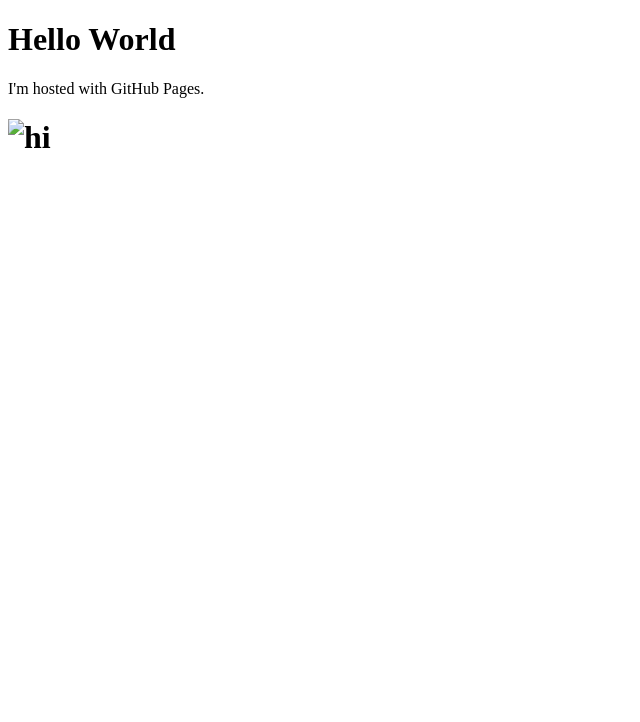
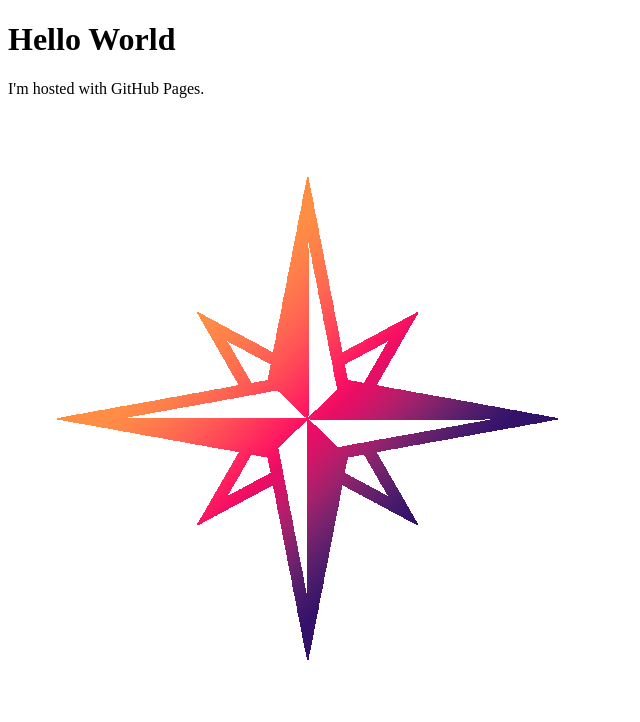
Before and after one commit to Sir-Spyro/Sir-Spyro.github.io, a plain HTML site: page index.html in a window 1280 px wide. Shown: the whole page, without its empty margins (0-640 px from the left). Drawn offline with Linux system fonts and the light colour scheme.

Commit message:
Update index.html

```diff
--- a/index.html
+++ b/index.html
@@ -3,5 +3,5 @@
 <body>
 <h1>Hello World</h1>
 <p>I'm hosted with GitHub Pages.</p>
-<h1> <img src="images/emoticons/cool.png" alt="hi" class="inline"/> </h1>
+<h1> <img src="images/Logo.png" alt="hi" class="inline"/> </h1>
 </html>
```
